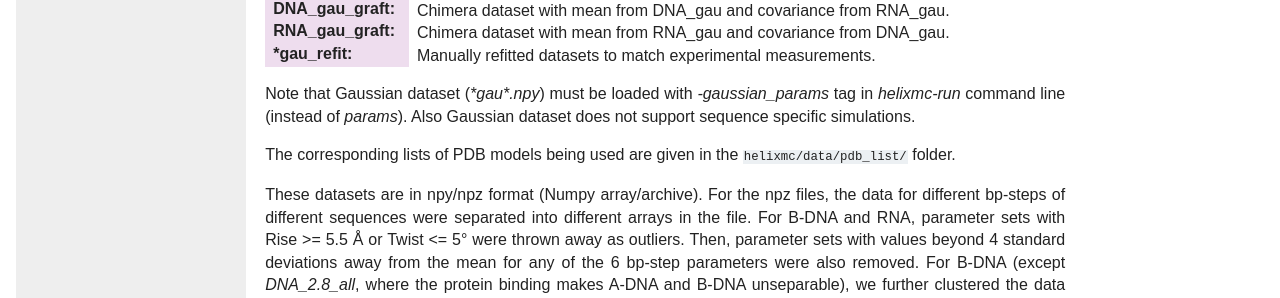
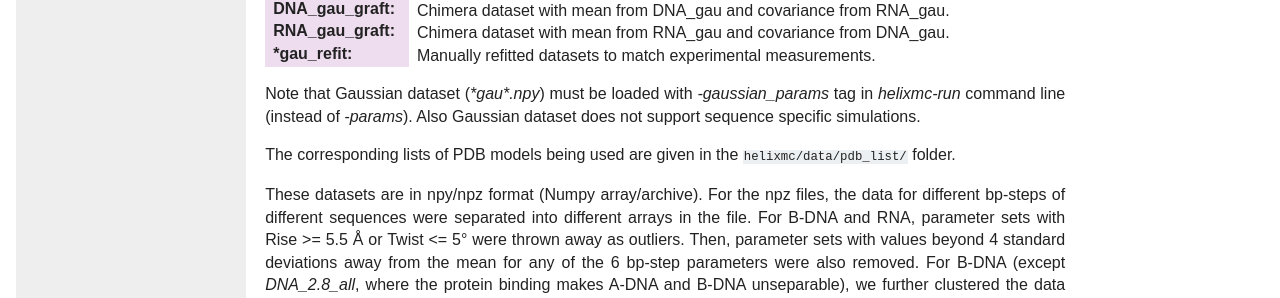
Before and after one commit to fcchou/HelixMC, a Sphinx documentation site: the page built from doc/source/tutorial.rst, in a window 1280 px wide and 900 px high, scrolled down 3877 px. Shown: the part 152-450 px from the top of the window. Built offline with Sphinx 7.4.7, drawn with Linux system fonts in a browser that asks for light colours.

Commit message:
More documentation updates

```diff
--- a/doc/source/tutorial.rst
+++ b/doc/source/tutorial.rst
@@ -244,7 +244,7 @@ below summarizes these data.
     Manually refitted datasets to match experimental measurements.
 
 Note that Gaussian dataset (`*gau*.npy`) must be loaded with
-`-gaussian_params` tag in `helixmc-run` command line (instead of `params`).
+`-gaussian_params` tag in `helixmc-run` command line (instead of `-params`).
 Also Gaussian dataset does not support sequence specific simulations.
 
 The corresponding lists of PDB models being used are given in the
```
Also changed, not shown: helixmc/data/README.rst, 2 other files.
